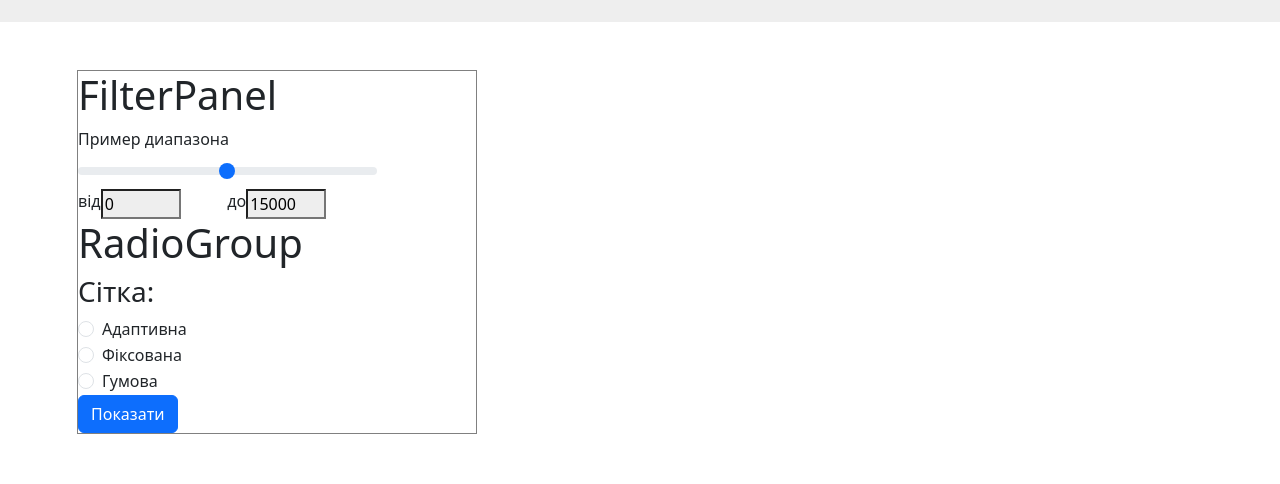
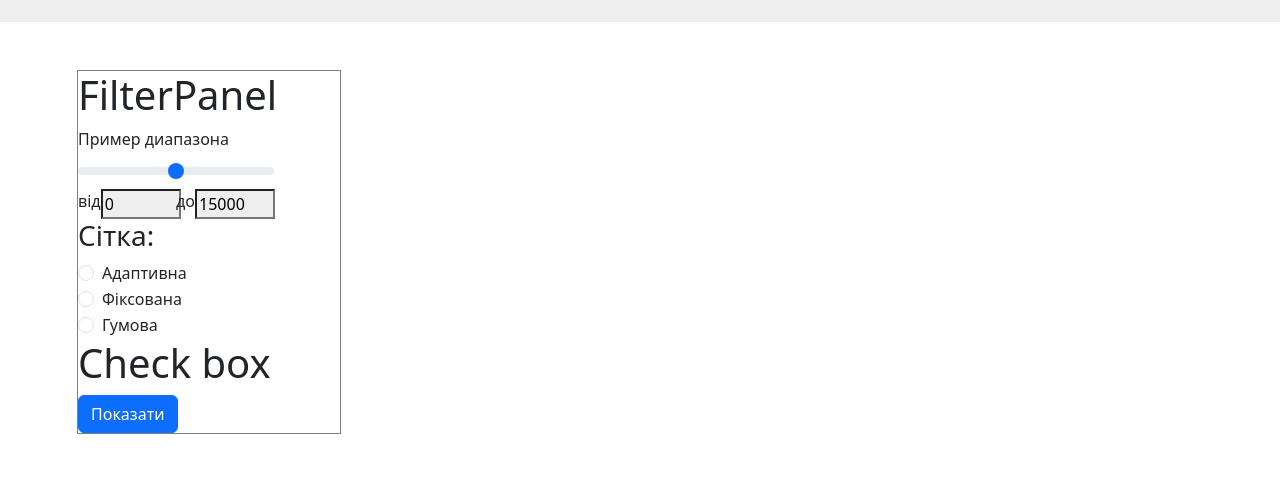
Before and after one commit to xSemuel/project-nerds, a React (Create React App) app: page /store in a window 1280 px wide. Shown: the part 222-706 px from the top of the page. Built offline with nearby package versions, Linux system fonts and the light colour scheme.

Commit message:
feat: added code for filter CheckboxGroup to FilterPanel component

```diff
--- a/src/components/checkbox-group/index.js
+++ b/src/components/checkbox-group/index.js
@@ -0,0 +1 @@
+export * from './CheckboxGroup'
--- a/src/components/index.jsx
+++ b/src/components/index.jsx
@@ -12,3 +12,4 @@ export * from './NotFound';
 
 export * from './range-filter'
 export * from './radio-group'
+export * from './checkbox-group'
--- a/src/components/radio-group/RadioGroup.jsx
+++ b/src/components/radio-group/RadioGroup.jsx
@@ -2,10 +2,8 @@ export const RadioGroup = (props) => {
 
     const { options } = props;
 
-    console.log(options)
     return (
         <div>
-            <h1>RadioGroup</h1>
             <form>
                 <h3>Сітка:</h3>
 
--- a/src/features/filter-panel/FilterPanel.jsx
+++ b/src/features/filter-panel/FilterPanel.jsx
@@ -1,5 +1,5 @@
 import { useState } from 'react'
-import { RangeFilter, RadioGroup } from '../../components'
+import { RangeFilter, RadioGroup, CheckboxGroup } from '../../components'
 
 import styles from './FilterPanel.module.css'
 
@@ -14,12 +14,22 @@ const FILTER_NETWORK = [
     {text: 'Гумова', id: 'Rubber3'},
 ]
 
+const FILTER_FEATURES = [
+    {text: 'Слайдер', value: 'Slider', id: 'defaultCheck1'},
+    {text: 'Блок преимуществ', value: 'blockFeatures', id: 'defaultCheck2'},
+    {text: 'Новости', value: 'News', id: 'defaultCheck3'},
+    {text: 'Галерея', value: 'Gallery', id: 'defaultCheck4'},
+    {text: 'Корзина', value: 'Cart', id: 'defaultCheck5'},
+]
+
+
 export const FilterPanel = (props) => {
     const { onSubmit } = props
 
     const [filters, setFilters] = useState({})
 
-    const applyFiltersHandler = () => {
+    const applyFiltersHandler = (event) => {
+        event.preventDefault();
         onSubmit(filters)
     }
 
@@ -28,11 +38,11 @@ export const FilterPanel = (props) => {
             <h1>FilterPanel</h1>
             <label htmlFor="customRange2" className="form-label">Пример диапазона</label>
             <RangeFilter options={FILTER_RANGE} min={0} max={15000} onChange={() => {}} />
-            <RadioGroup options={FILTER_NETWORK} onChange={() => {}}/>
+            <RadioGroup options={FILTER_NETWORK} onChange={() => {}} />
+            <CheckboxGroup options={FILTER_FEATURES} onChange={() => {}} />
             {/* RadioGroup  */}
             {/* CheckboxGroup */}
             <button className="btn btn-primary" type="submit" onClick={applyFiltersHandler}>Показати</button>
         </div>
-
-    );
+    )
 }
--- a/src/features/filter-panel/FilterPanel.module.css
+++ b/src/features/filter-panel/FilterPanel.module.css
@@ -1,4 +1,4 @@
 .wrapper {
-    width: 400px;
+
     border: 1px solid gray;
 }
```
